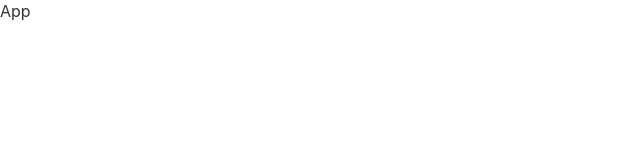
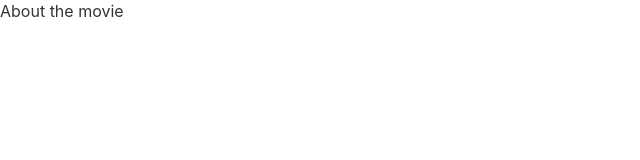
Before and after one commit to svensktutby/graphql-movie-app, a React (Create React App) app: page /#/1 in a window 1280 px wide. Shown: the top 160 px of the page, without its empty margins (0-640 px from the left). Built offline with nearby package versions, Linux system fonts and the light colour scheme.

Commit message:
feat: add necessary dependencies

```diff
--- a/package.json
+++ b/package.json
@@ -18,9 +18,13 @@
     "lint": "tsc --noEmit && eslint src/**/*.ts{,x}"
   },
   "dependencies": {
+    "@apollo/client": "^3.5.7",
+    "graphql": "^16.2.0",
     "react": "^17.0.2",
     "react-dom": "^17.0.2",
+    "react-router-dom": "^6.2.1",
     "react-scripts": "5.0.0",
+    "styled-components": "^5.3.3",
     "web-vitals": "^2.1.2"
   },
   "devDependencies": {
--- a/src/components/App.tsx
+++ b/src/components/App.tsx
@@ -1,7 +1,18 @@
 import React, { FC } from 'react';
+import { HashRouter as Router, Routes, Route } from 'react-router-dom';
+
+import Home from '../routes/Home';
+import Details from '../routes/Details';
 
 const App: FC = () => {
-    return <div className="app">App</div>;
+    return (
+        <Router>
+            <Routes>
+                <Route path="/" element={<Home />} />
+                <Route path="/:id" element={<Details />} />
+            </Routes>
+        </Router>
+    );
 };
 
 export default App;
--- a/src/routes/Details.tsx
+++ b/src/routes/Details.tsx
@@ -0,0 +1,5 @@
+import React, { FC } from 'react';
+
+const Details: FC = () => <>About the movie</>;
+
+export default Details;
--- a/src/routes/Home.tsx
+++ b/src/routes/Home.tsx
@@ -0,0 +1,5 @@
+import React, { FC } from 'react';
+
+const Home: FC = () => <>Main page</>;
+
+export default Home;
```
Also changed, not shown: 1 other file (tests, documents, lock files or other folders).
